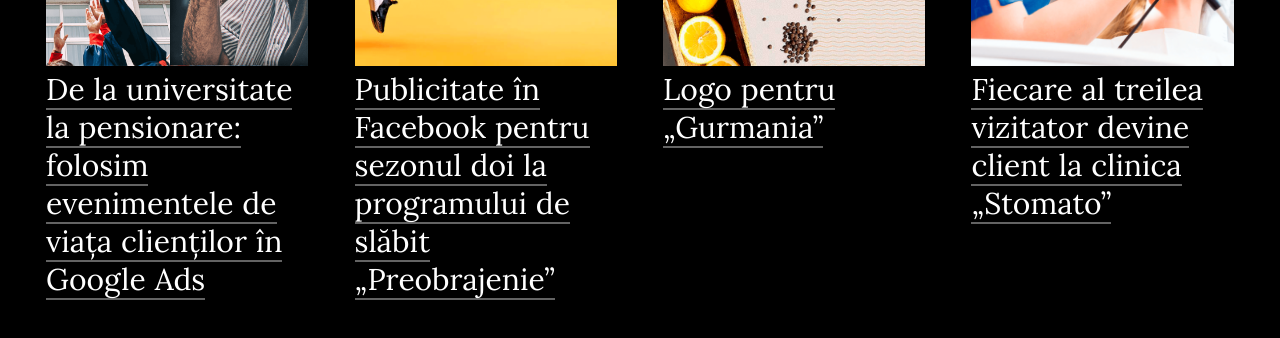
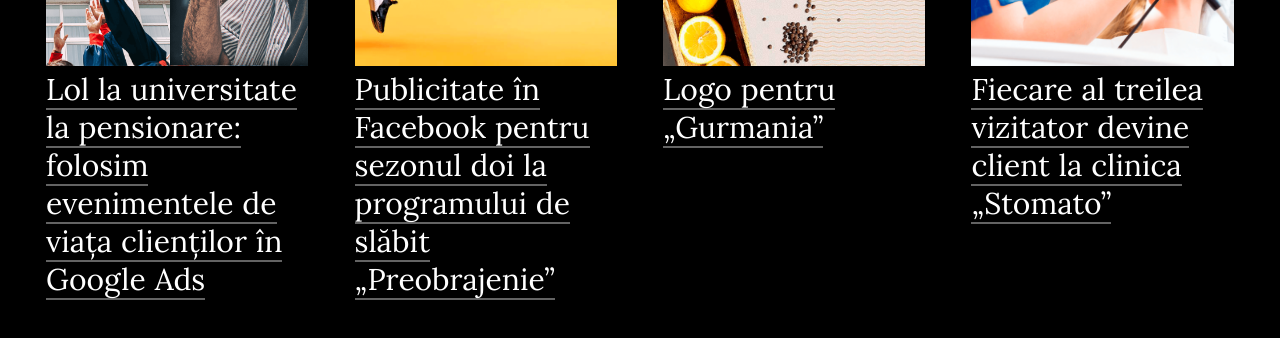
Before and after one commit to alexlescinschi/nuxtDesign, a Nuxt app: page / in a window 1280 px wide. Shown: the part 362-700 px from the top of the page. Built offline with nearby package versions, Linux system fonts and the light colour scheme; what vue-agile would draw is missing.

Commit message:
Its work?

```diff
--- a/pages/index.vue
+++ b/pages/index.vue
@@ -9,7 +9,7 @@
                 <a class="project-4x-img" href="/projects/8_shantel/preobrajenie-2/index.html">
                     <img src="@/static/covers/9_ideas_de_la_universitate_la_pensionare_cover.png" alt="publicitate-google-broni-usi" >
                 </a>
-                <div class="project-title"><a href="/projects/8_shantel/preobrajenie-2/index.html">De la universitate la pensionare: folosim evenimentele de viața clienților în Google Ads</a></div>
+                <div class="project-title"><a href="/projects/8_shantel/preobrajenie-2/index.html">Lol la universitate la pensionare: folosim evenimentele de viața clienților în Google Ads</a></div>
             </div>
             <div class="project-4x"
               data-aos="fade-down"
```
